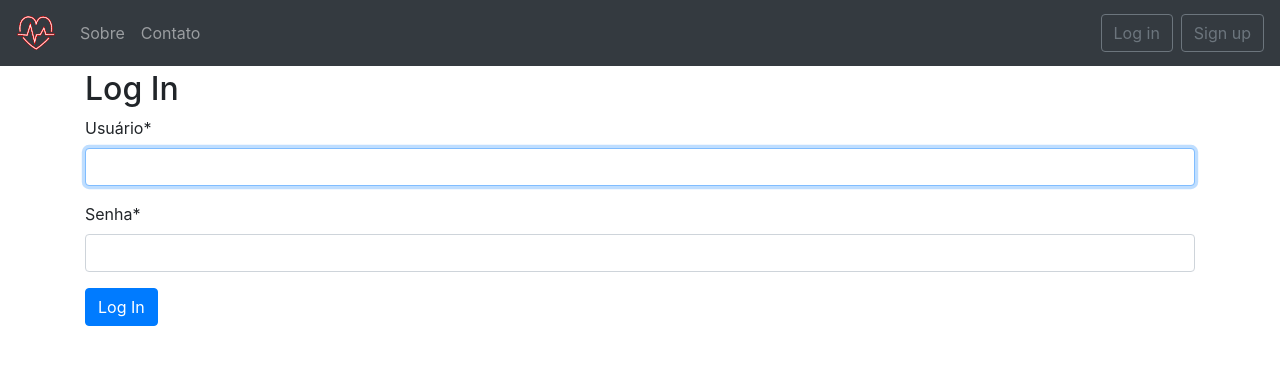
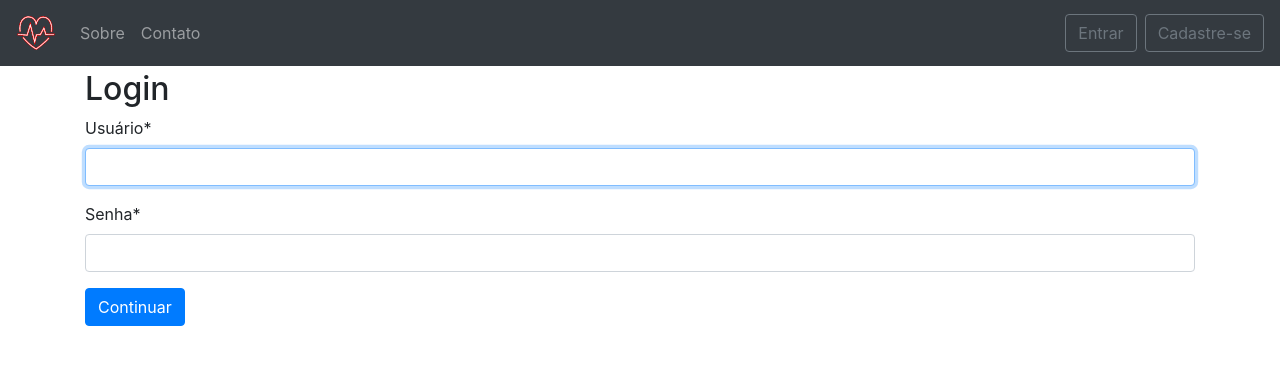
Before and after one commit to alberto-minoru/monitor_pressao, a Django app: page /accounts/login/ in a window 1280 px wide. Shown: the top 365 px of the page. Run offline with Django 3.2, Linux system fonts and the light colour scheme; some libraries are stand-ins or nearby versions.

Commit message:
Ajustes nos templates

```diff
--- a/templates/base.html
+++ b/templates/base.html
@@ -1,16 +1,16 @@
+<!DOCTYPE html>
 {% load static %}
-<!DOCTYPE html>
 <html lang="pt-br">
 <head>
 
     <meta charset="UTF-8">
-    <meta name="theme-color" content="#343a40 ">
+    <meta name="theme-color" content="#343a40">
     <meta name="viewport" content="width=device-width, initial-scale=1, shrink-to-fit=no">
     <link rel="stylesheet" href="https://cdn.jsdelivr.net/npm/bootstrap@4.6.0/dist/css/bootstrap.min.css" integrity="sha384-B0vP5xmATw1+K9KRQjQERJvTumQW0nPEzvF6L/Z6nronJ3oUOFUFpCjEUQouq2+l" crossorigin="anonymous">
 
     <link rel="icon" href="{% static 'images/favicon.ico' %}" type="image/x-icon"/>
 
-    <title>{% block title %}{% endblock title %}</title>
+    <title>MP - {% block title %}{% endblock title %}</title>
 
 </head>
 <body>
@@ -19,26 +19,31 @@
         <a class="navbar-brand" href="#">
               <img src="{% static 'images/logo.png' %}" class="logo" alt="Monitor de Pressão">
         </a>
-        <button class="navbar-toggler" type="button" data-toggle="collapse" data-target="#navbarSupportedContent" aria-controls="navbarSupportedContent" aria-expanded="false" aria-label="Toggle navigation">
-            <span class="navbar-toggler-icon"></span>
-        </button>
-        <div class="collapse navbar-collapse" id="navbarSupportedContent">
-            {% if user.is_authenticated %}
-                <a href="{% url 'registros_list' %}" class="btn btn-info mr-2 my-1">Listar</a>
-                <a href="{% url 'registro_new' %}" class="btn btn-primary my-1">Adicionar</a>
+        {% if user.is_authenticated %}
+            <a href="{% url 'registros_list' %}" class="btn btn-info mr-2">Listar</a>
+            <a href="{% url 'registro_new' %}" class="btn btn-primary">Adicionar</a>
+            <button class="navbar-toggler" type="button" data-toggle="collapse" data-target="#collapsibleNavbar">
+                <span class="navbar-toggler-icon"></span>
+            </button>
+            <div class="collapse navbar-collapse" id="collapsibleNavbar">
                 <ul class="navbar-nav ml-auto">
                     <li class="nav-item">
                         <a class="nav-link dropdown-toggle" href="#" id="navbarDropdown" role="button" data-toggle="dropdown" aria-haspopup="true" aria-expanded="false">
                             {{ user.username }}
                         </a>
                         <div class="dropdown-menu dropdown-menu-lg-right" aria-labelledby="navbarDropdown">
-                            <a class="dropdown-item" href="{% url 'password_change'%}">Alterar senha</a>
+                            <a class="dropdown-item" href="{% url 'password_change' %}">Alterar senha</a>
                             <div class="dropdown-divider"></div>
-                            <a class="dropdown-item" href="{% url 'logout' %}">Log out</a>
+                            <a class="dropdown-item" href="{% url 'logout' %}">Sair</a>
                         </div>
                     </li>
                 </ul>
-            {% else %}
+            </div>
+        {% else %}
+            <button class="navbar-toggler" type="button" data-toggle="collapse" data-target="#collapsibleNav">
+                <span class="navbar-toggler-icon"></span>
+            </button>
+            <div class="collapse navbar-collapse" id="collapsibleNav">
                 <ul class="navbar-nav">
                     <li class="nav-item">
                         <a class="nav-link" href="#">Sobre</a>
@@ -48,11 +53,11 @@
                     </li>
                 </ul>
                 <form class="form-inline ml-auto">
-                    <a href="{% url 'login' %}" class="btn btn-outline-secondary">Log in</a>
-                    <a href="" class="btn btn-outline-secondary ml-2">Sign up</a>
+                    <a href="{% url 'login' %}" class="btn btn-outline-secondary">Entrar</a>
+                    <a href="#" class="btn btn-outline-secondary ml-2">Cadastre-se</a>
                 </form>
-            {% endif %}
-        </div>
+            </div>
+        {% endif %}
     </nav>
 
     <div class="container" style="margin-top:70px">
--- a/templates/registration/login.html
+++ b/templates/registration/login.html
@@ -1,13 +1,13 @@
 {% extends 'base.html' %}
 {% load crispy_forms_tags %}
 
-{% block title %}Log In{% endblock title %}
+{% block title %}Login{% endblock title %}
 
 {% block content %}
-    <h2>Log In</h2>
+    <h2>Login</h2>
     <form method="post">
         {% csrf_token %}
         {{ form|crispy }}
-        <button type="submit" class="btn btn-primary">Log In</button>
+        <button type="submit" class="btn btn-primary">Continuar</button>
     </form>
 {% endblock content %}
--- a/templates/registros/registro_delete.html
+++ b/templates/registros/registro_delete.html
@@ -1,6 +1,6 @@
 {% extends 'base.html' %}
 
-{% block title %}Deletar{% endblock title %}
+{% block title %}Deletar Registro{% endblock title %}
 
 {% block content %}
     <h1>Deletar Registro</h1>
@@ -9,7 +9,7 @@
         <p>Você tem certeza que deseja deletar o registro deste dia?</p>
         <p>{{ pressao.data }}</p>
         {{ form.as_p }}
-        <a href="{{ pressao.get_absolute_url }}" class="btn btn-primary">Cancelar</a>
-        <input type="submit" value="Deletar" class="btn btn-danger">
+        <input type="submit" value="Sim" class="btn btn-danger">
+        <a href="{{ pressao.get_absolute_url }}" class="btn btn-primary">Não</a>
     </form>
 {% endblock content %}
--- a/templates/registros/registro_edit.html
+++ b/templates/registros/registro_edit.html
@@ -1,7 +1,7 @@
 {% extends 'base.html' %}
 {% load crispy_forms_tags %}
 
-{% block title %}Editar{% endblock title %}
+{% block title %}Editar Registro{% endblock title %}
 
 {% block content %}
     <h1>Editar Registro</h1>
--- a/templates/registros/registro_new.html
+++ b/templates/registros/registro_new.html
@@ -1,10 +1,10 @@
 {% extends 'base.html' %}
 {% load crispy_forms_tags %}
 
-{% block title %}Novo Registro{% endblock title %}
+{% block title %}Adicionar Registro{% endblock title %}
 
 {% block content %}
-    <h1>Novo Registro</h1>
+    <h1>Adicionar Registro</h1>
     <form action="" method="post">
         {% csrf_token %}
         {{ form|crispy }}
```
Also changed, not shown: templates/registros/registro_detail.html (+6 -6 lines), templates/registros/registros_list.html (+11 -9 lines).
